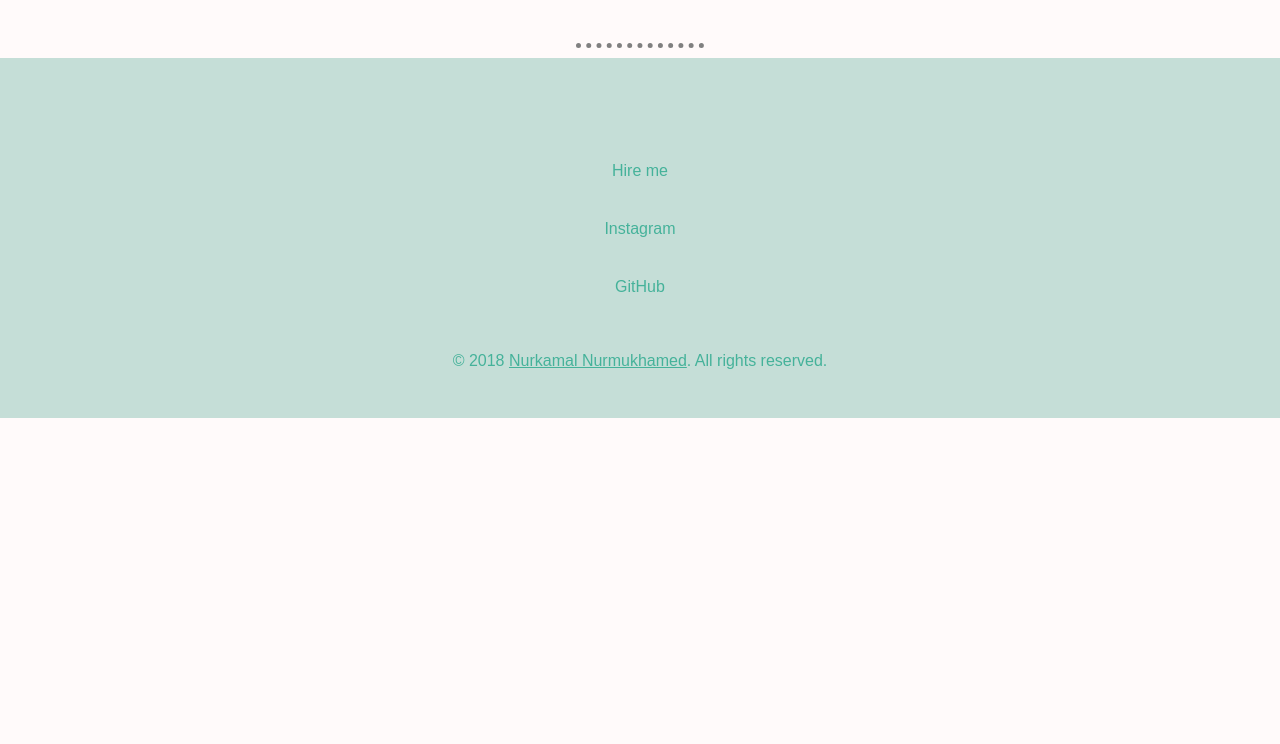
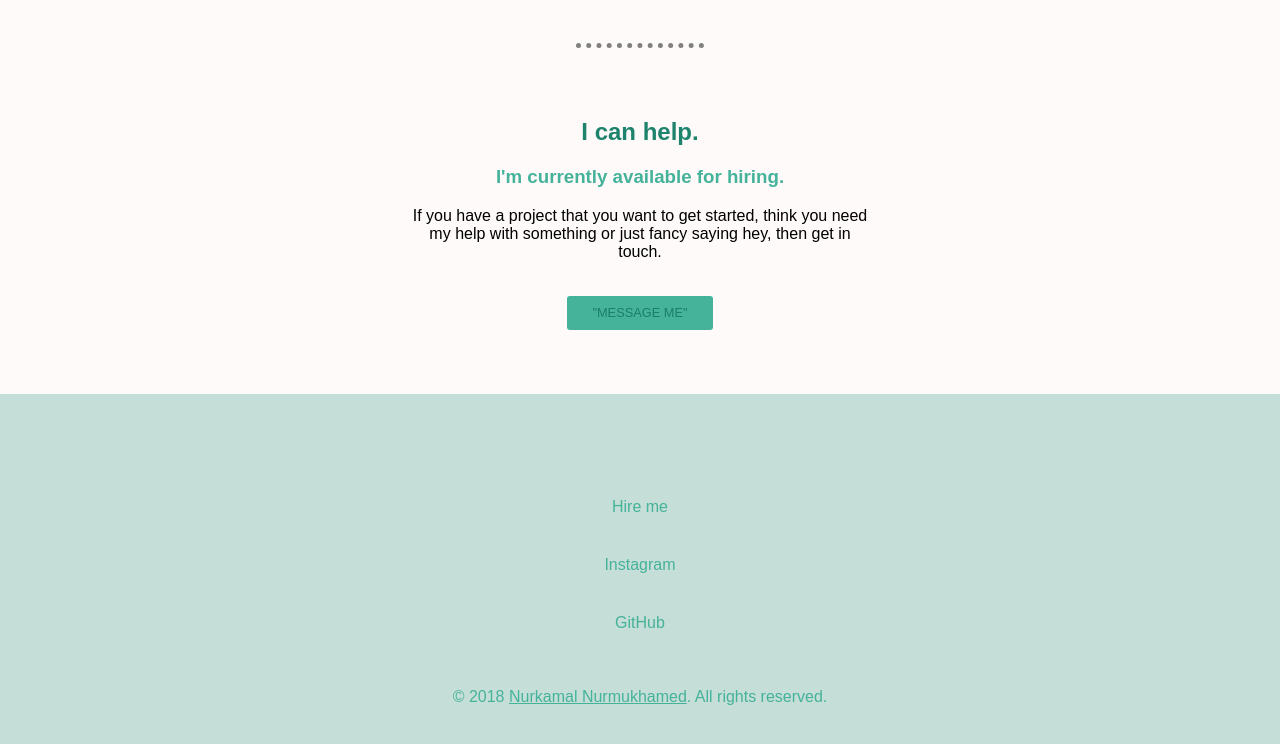
Before and after one commit to NurikN999/WebDevelopment, a plain HTML site: page my-site/index.html in a window 1280 px wide. Shown: the part 1162-1906 px from the top of the page. Before the commit the page ends 1580 px from the top, so only its background shows below. Drawn offline with Linux system fonts and the light colour scheme.

Commit message:
added_new_block

```diff
--- a/my-site/css/style.css
+++ b/my-site/css/style.css
@@ -140,3 +140,34 @@ footer p, footer a
 {
     margin: 0 auto;
 }
+
+.can-help
+{
+    margin-top: 3em;
+    margin-bottom: 3em;
+}
+
+.btn-hldr .main-btn {
+    font-size: .8em;
+    text-align: center;
+    display: block;
+    position: relative;
+    background: #45b29a;
+    padding: 0.75em 2em 0.75em 2em;
+    color: #1b7f69;
+    text-decoration: none;
+    margin: 1.5em 0 0;
+    border-radius: 3px;
+    -webkit-border-radius: 3px;
+    -moz-border-radius: 3px;
+    font-weight: 400;
+    border: 0;
+    text-transform: uppercase;
+}
+
+@media (min-width: 992px)
+{
+    .btn-hldr .main-btn {
+        display: inline-block;
+    }
+}
--- a/my-site/index.html
+++ b/my-site/index.html
@@ -12,6 +12,7 @@
 
     <link rel="stylesheet" href="css/style.css">
     <link rel="manifest" href="/site.webmanifest">
+    <link rel="stylesheet" href="https://cdnjs.cloudflare.com/ajax/libs/font-awesome/4.7.0/css/font-awesome.min.css">
 </head>
 <body>
     <div class="header">
@@ -94,6 +95,37 @@
 
     <hr>
 
+    <div class="can-help">
+        <div class="container">
+            <div class="wrapper">
+                <article>
+                    <h2>
+                        I can help.
+                    </h2>
+                </article>
+
+                <div class="desc">
+                    <div class="deets">
+                        <h3>
+                            I'm currently available for hiring.
+                        </h3>
+                        <p>
+                            If you have a project that you want to get started, think you need my help with something or just fancy saying hey, then get in touch.
+                        </p>
+                        <p class="btn-hldr">
+                            <a href="mailti:nurkamalnurmukhamed@gmail.com" class="main-btn email-lnk">
+                                "message me"
+                                <!-- <i class="fa-envelope"></i> -->
+                            </a>
+                        </p>
+                    </div>
+                </div>
+            </div>
+        </div>
+    </div>
+
+
+
     <footer>
         <div class="container" style="flex-direction: column;">
             <div class="links">
```
